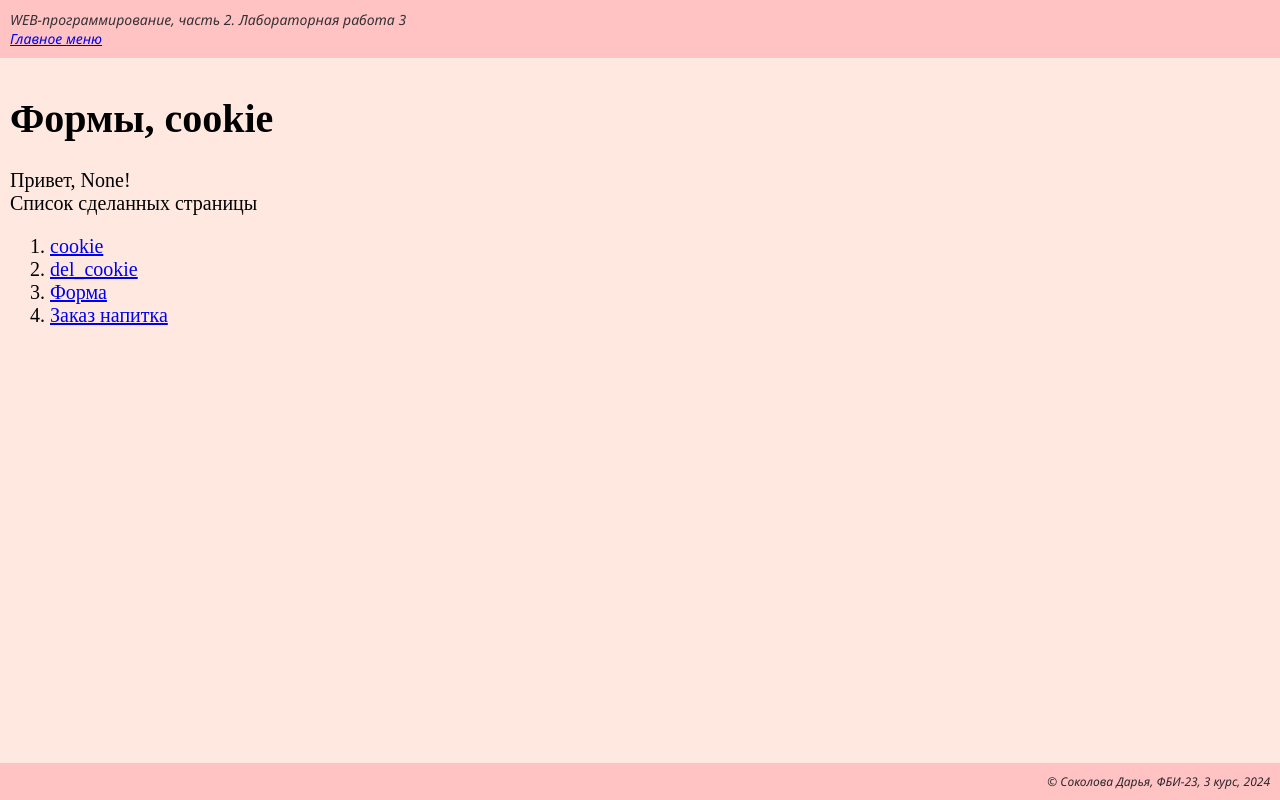
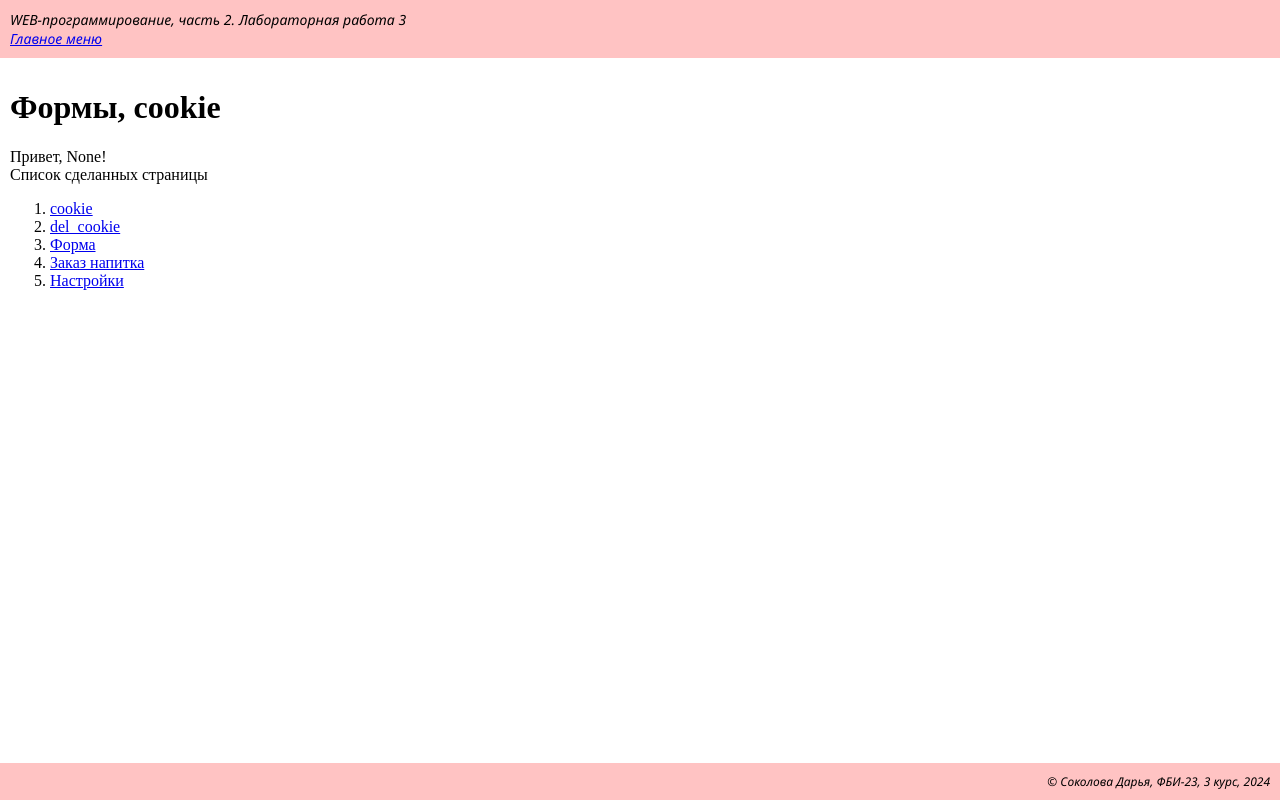
Before and after one commit to deehope/web--programming-labs-2, a Flask app: page /lab3/ in a window 1280 px wide. Run offline with Flask 3, Linux system fonts and the light colour scheme.

Commit message:
Настройки отображения

```diff
--- a/lab3.py
+++ b/lab3.py
@@ -63,3 +63,38 @@ def pay():
         price += 10
 
     return render_template('lab3/pay.html', price=price)
+
+
+@lab3.route('/lab3/settings')
+def settings():
+    color = request.args.get('color')
+    backgroundcolor = request.args.get('background-color')
+    fontsize = request.args.get('fontsize')
+    fontweight = request.args.get('fontweight')
+
+    resp = make_response(redirect('/lab3/settings'))
+
+    if color:
+        resp.set_cookie('color', color)
+
+    if backgroundcolor:
+        resp.set_cookie('background-color', backgroundcolor)
+
+    if fontsize:
+        resp.set_cookie('fontsize', fontsize)
+
+    if fontweight:
+        resp.set_cookie('fontweight', fontweight)
+
+    if not (color or backgroundcolor or fontsize or fontweight):
+        color = request.cookies.get('color')
+        backgroundcolor = request.cookies.get('background-color')
+        fontsize = request.cookies.get('fontsize')
+        fontweight = request.cookies.get('fontweight')
+        resp = make_response(render_template('lab3/settings.html',
+                                             color=color,
+                                             backgroundcolor=backgroundcolor,
+                                             fontsize=fontsize,
+                                             fontweight=fontweight))
+
+    return resp
--- a/static/main.css
+++ b/static/main.css
@@ -1,19 +1,15 @@
 
 body {
-    background-color: rgb(255, 232, 224);
     margin: 0;
     padding: 0;
 }
 
 main {
-    color: rgb(0, 0, 0);
-    font-size: 20px;
     padding: 10px;
 }
 
 footer {
     background-color: rgb(255, 195, 195);
-    color: rgb(43, 39, 46);
     font-family: 'Segoe UI', Tahoma, Geneva, Verdana, sans-serif;
     font-size: 12px;
     padding: 10px;
@@ -28,7 +24,6 @@ footer {
 
 header {
     background-color: rgb(255, 195, 195);
-    color: rgb(52, 49, 54);
     font-family: 'Segoe UI', Tahoma, Geneva, Verdana, sans-serif;
     font-size: 14px;
     padding: 10px;
--- a/templates/base.html
+++ b/templates/base.html
@@ -8,6 +8,23 @@
     <style>
         .error {
             color: red;
+        }
+        body {
+            {% if request.cookies.get('color') %}
+            color : {{ request.cookies.get('color') }};
+            {% endif %}
+
+            {% if request.cookies.get('background-color') %}
+            background-color: {{ request.cookies.get('background-color') }};
+            {% endif %}
+
+            {% if request.cookies.get('fontsize') %}
+            font-size: {{ request.cookies.get('fontsize') }}px;
+            {% endif %}
+
+            {% if request.cookies.get('fontweight') %}
+            font-weight: {{ request.cookies.get('fontweight') }};
+            {% endif %}
         }
     </style>
 
--- a/templates/lab3/lab3.html
+++ b/templates/lab3/lab3.html
@@ -21,5 +21,8 @@
         <li>
             <a href = '/lab3/order'>Заказ напитка</a>
         </li>
+        <li>
+            <a href = '/lab3/settings'>Настройки</a>
+        </li>
     </ol>
 {% endblock %}
```
Also changed, not shown: templates/lab3/settings.html (added, +32 -0 lines).
